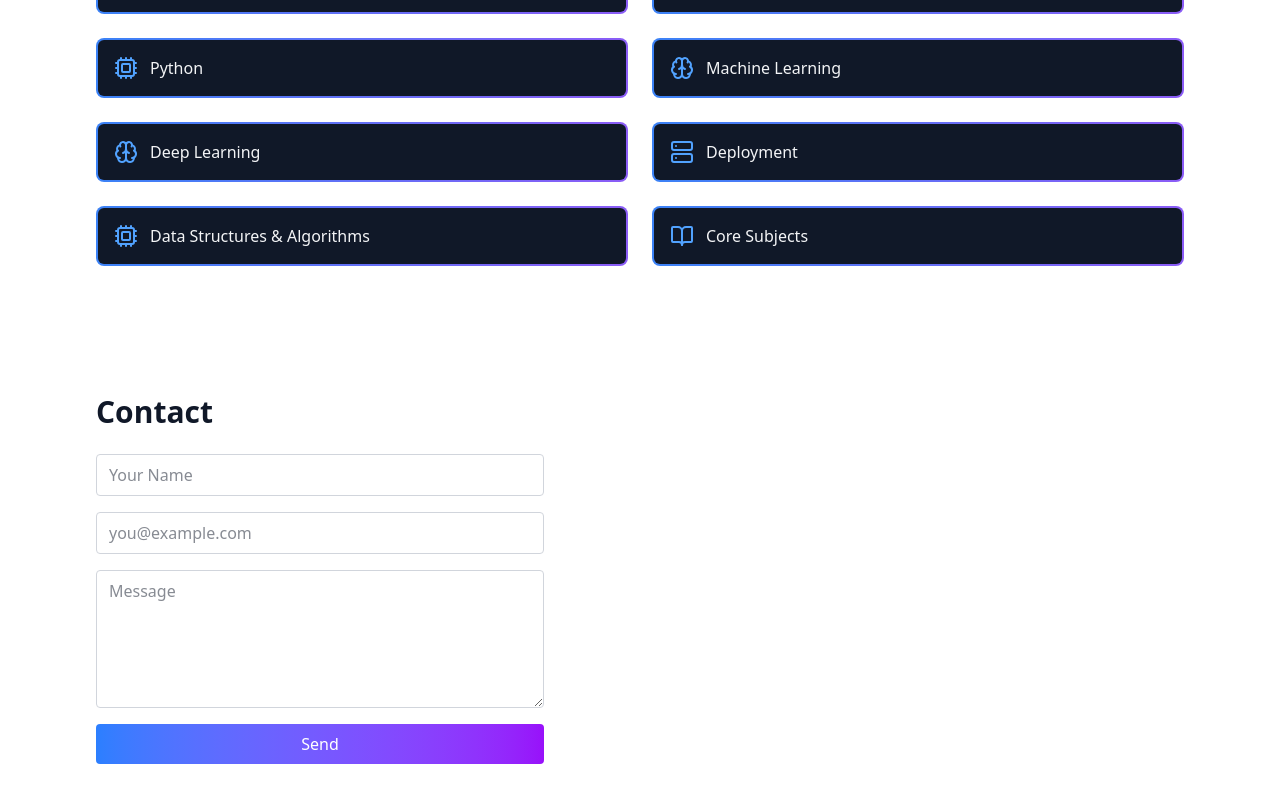
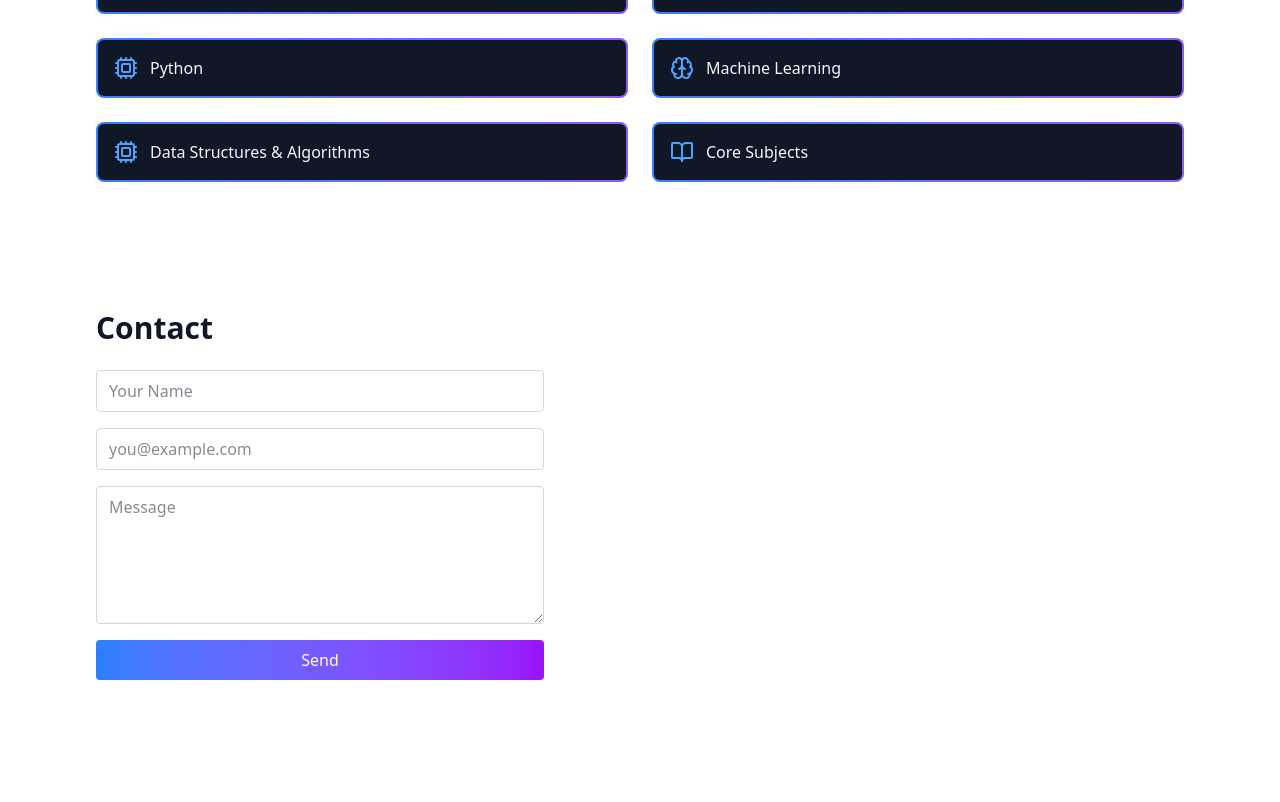
Before and after one commit to Nikhil-X-codes/Portfolio, a React (Vite) app: page / in a window 1280 px wide. Shown: the part 2160-2962 px from the top of the page. After the commit the page ends 2904 px from the top, so only its background shows below. Built offline with nearby package versions, Linux system fonts and the light colour scheme.

Commit message:
Remove Deep Learning and Deployment from skills
Removed 'Deep Learning' and 'Deployment' from the skills list.

```diff
--- a/src/App.jsx
+++ b/src/App.jsx
@@ -98,8 +98,6 @@ export default function App() {
       { name: 'C++', icon: Cpu },
       { name: 'Python', icon: Cpu },
       { name: 'Machine Learning', icon: Brain },
-      { name: 'Deep Learning', icon: Brain },
-      { name: 'Deployment', icon: Server },
       { name: 'Data Structures & Algorithms', icon: Cpu },
       { name: 'Core Subjects', icon: BookOpen }
     ],
```
